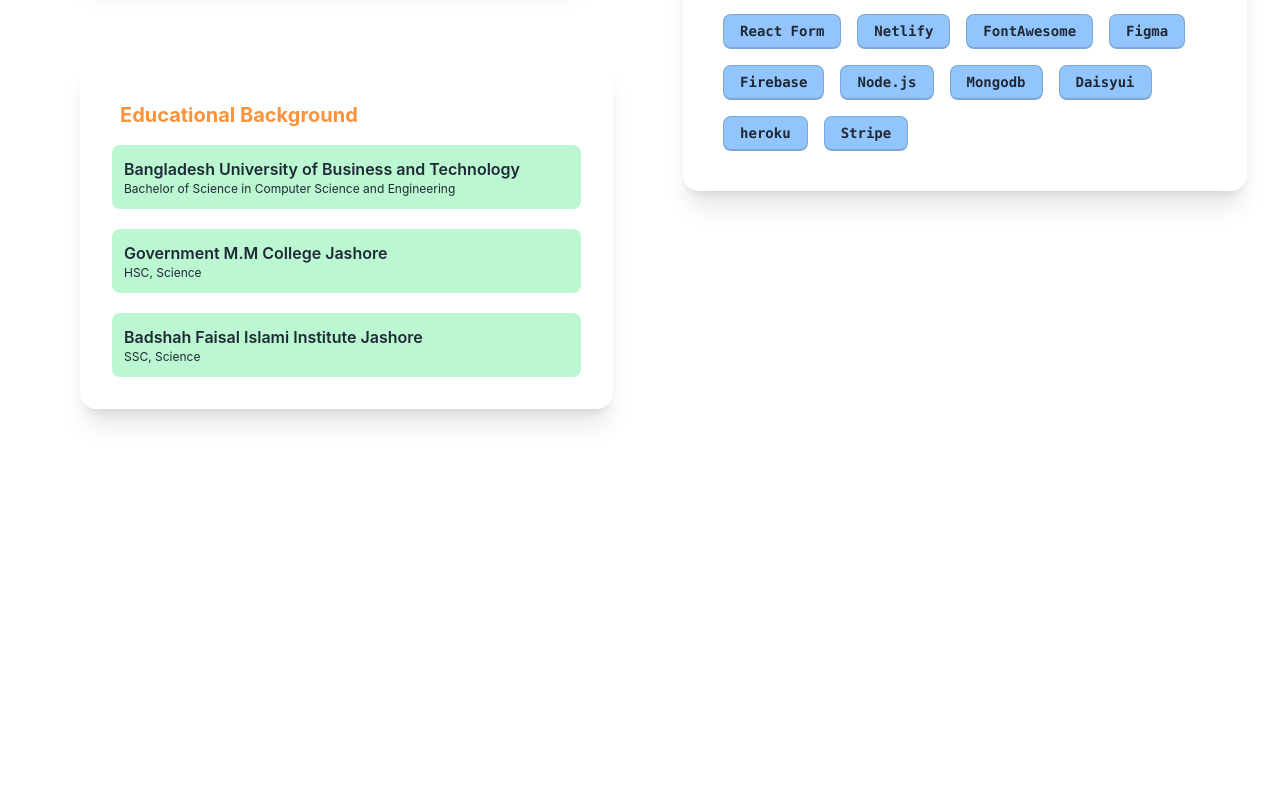
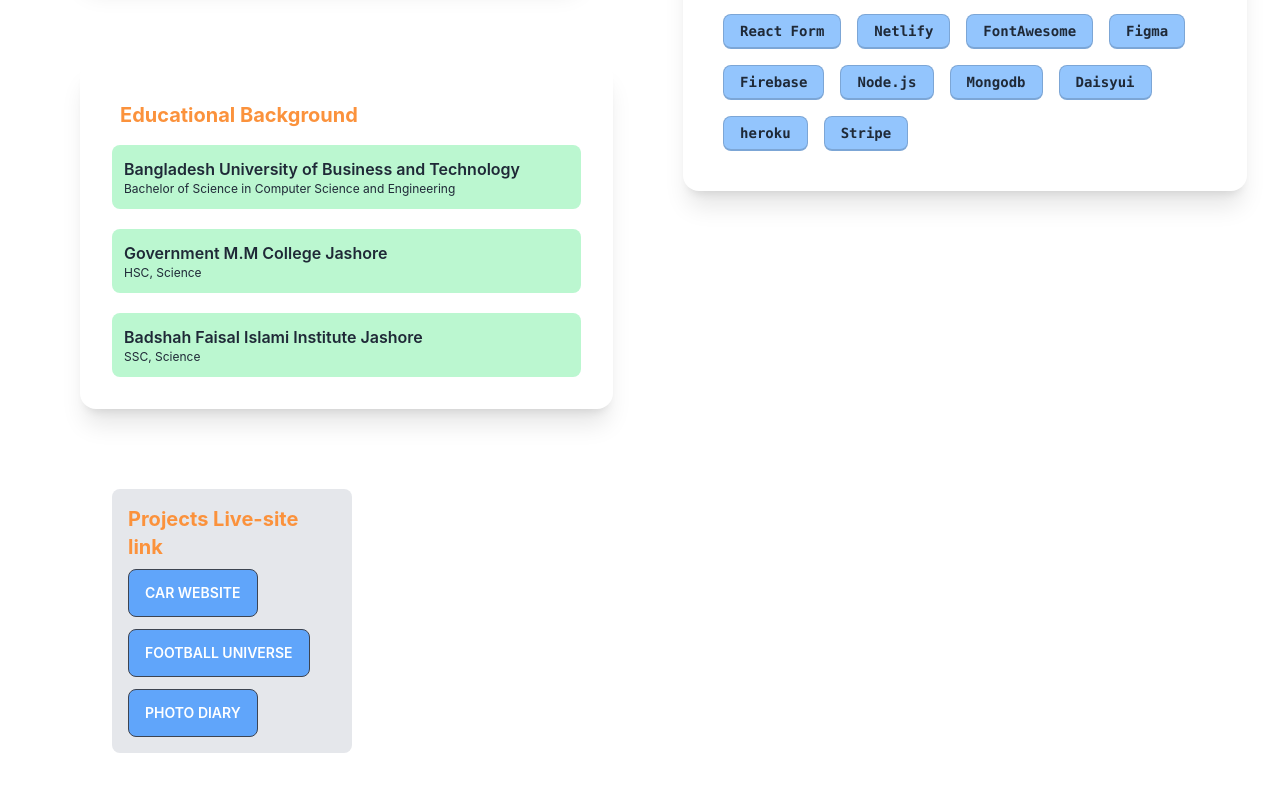
Before and after one commit to Faizul-Rien/Phoenix-Tech-Client, a React (Create React App) app: page /portfolio in a window 1280 px wide. Shown: the part 359-1150 px from the top of the page. Before the commit the page ends 848 px from the top, so only its background shows below. Built offline with nearby package versions, Linux system fonts and the light colour scheme; no server answers.

Commit message:
add livesite link

```diff
--- a/src/App.js
+++ b/src/App.js
@@ -39,10 +39,10 @@
         <Route path="portfolio" element={<MyPortfolio></MyPortfolio>} />
 
         <Route path="dashboard" element={<Dashboard></Dashboard>} >
-        <Route index element={<MyOrders></MyOrders>}></Route>
+        <Route index element={<MyProfile></MyProfile>}></Route>
+        <Route path='order' element={<MyOrders></MyOrders>}></Route>
         <Route path='payment/:id' element={<Payment></Payment>}></Route>
           <Route path="review" element={<AddReviews></AddReviews>}></Route>
-          <Route path="profile" element={<MyProfile></MyProfile>}></Route>
           <Route path="allorder" element={<ManageAllOrder></ManageAllOrder>}></Route>
           <Route path="admin" element={<MakeAdmin></MakeAdmin>}></Route>
           <Route path="addproduct" element={<AddProduct></AddProduct>}></Route>
--- a/src/Pages/Dashboard/Dashboard.js
+++ b/src/Pages/Dashboard/Dashboard.js
@@ -2,11 +2,11 @@
 import { useAuthState } from 'react-firebase-hooks/auth';
 import { Link, Outlet } from 'react-router-dom';
 import auth from '../../firebase.init';
-// import useAdmin from '../../hooks/useAdmin';
+import useAdmin from '../Hooks/useAdmin';
 
 const Dashboard = () => {
     const [user] = useAuthState(auth);
-    // const [admin] = useAdmin(user);
+    const [admin] = useAdmin(user);
     return (
         <div class="drawer drawer-mobile">
             <input id="dashboard-sidebar" type="checkbox" class="drawer-toggle" />
@@ -17,18 +17,20 @@
                 <label for="dashboard-sidebar" class="drawer-overlay"></label>
                 <ul class="menu p-4 overflow-y-auto w-64 bg-blue-100 text-base-content">
                     {/* <!-- Sidebar content here --> */}
-                    <li><Link to="/dashboard">My Orders</Link></li>
+                   {
+                       !admin && <>
+                        <li><Link to="/dashboard/order">My Orders</Link></li>
                     <li><Link to="/dashboard/review">Add a Review</Link></li>
-                    <li><Link to="/dashboard/profile">My Profile</Link></li>
-                    <li><Link to="/dashboard/allorder">Manage All User</Link></li>
+                       </>
+                   }
+                    <li><Link to="/dashboard/">My Profile</Link></li>
+
+                    { admin && <>
+                        <li><Link to="/dashboard/allorder">Manage All User</Link></li>
                     <li><Link to="/dashboard/addproduct">Add a Product</Link></li>
                     <li><Link to="/dashboard/admin">Make Admin</Link></li>
                     <li><Link to="/dashboard/manage">Manage All Product</Link></li>
-                    {/* { admin && <>
-                        <li><Link to="/dashboard/users">All Users</Link></li>
-                        <li><Link to="/dashboard/addDoctor">Add a Doctor</Link></li>
-                        <li><Link to="/dashboard/manageDoctor">Manage Doctors</Link></li>
-                    </>} */}
+                    </>}
                 </ul>
 
             </div>
--- a/src/Pages/MyPortfolio/MyPortfolio.js
+++ b/src/Pages/MyPortfolio/MyPortfolio.js
@@ -81,6 +81,25 @@
 
   </div>
 </div>
+        <div className='lg:my-10 lg:ml-28 rounded-lg bg-gray-200 lg:w-60 p-4 '>
+            <h2 class="card-title mb-2 font-bold text-orange-400">Projects Live-site link</h2>
+
+           <div>
+           <button class="btn  bg-blue-400 gap-2  mb-3 "><a target="_blank" href="https://react-router-car-website.netlify.app/home">Car Website</a></button>
+           </div>
+
+           <div>
+           <button class="btn  bg-blue-400 gap-2 mb-3"><a target="_blank" href="https://football-universe.netlify.app/home">Football Universe</a></button>
+           </div>
+
+          <div>
+          <button class="btn  bg-blue-400 gap-2"><a target="_blank" href="https://photo-diary-de23a.firebaseapp.com/">Photo Diary</a></button>
+          </div>
+
+
+
+        </div>
+
         </div>
     );
 };
```
